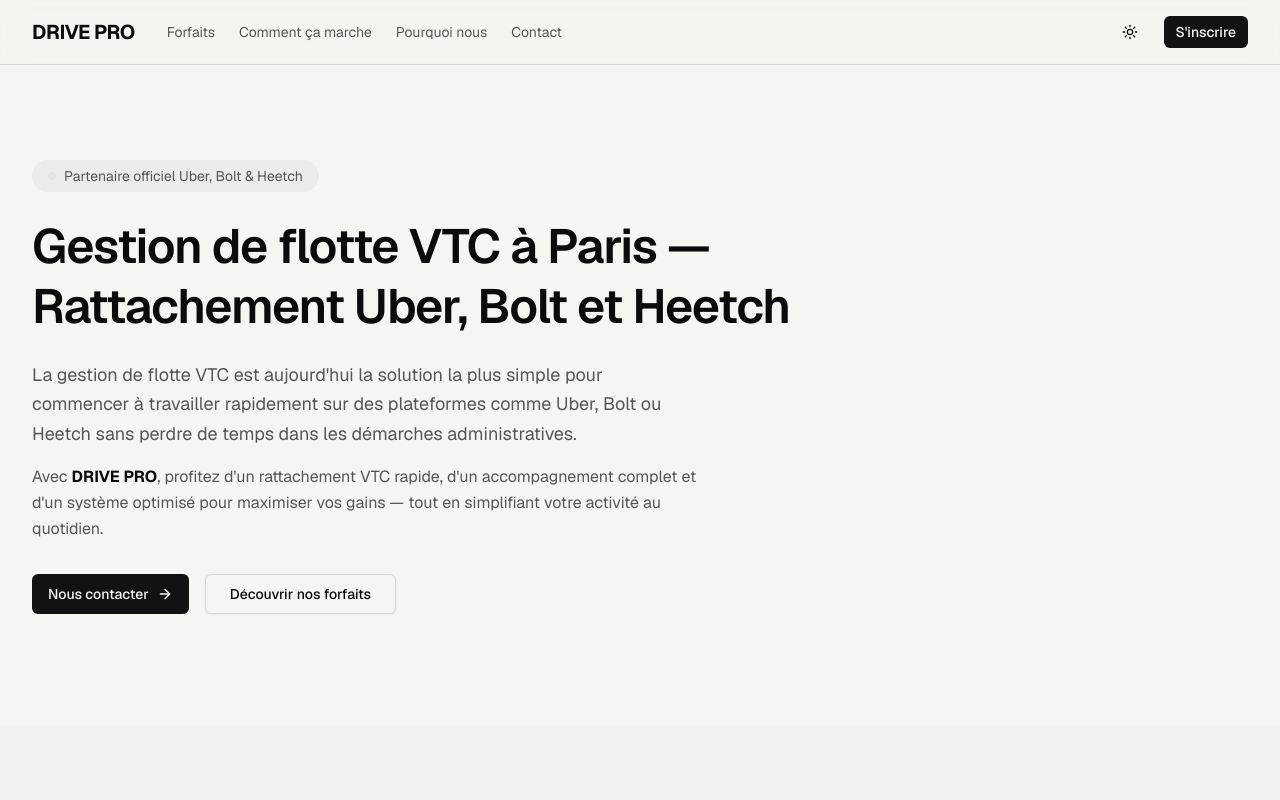
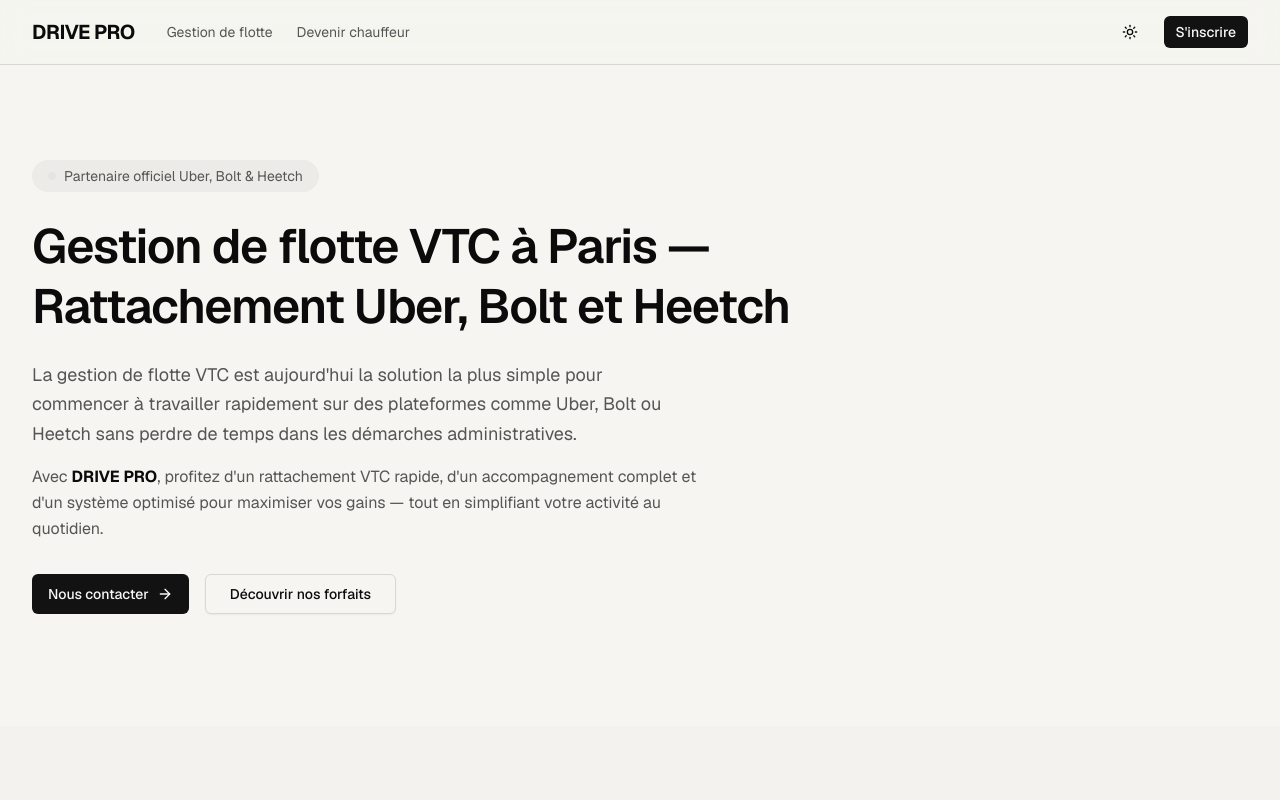
Before and after one commit to karimbdwrk/gestionflottevtc, a Next.js app: page /rattachement-vtc in a window 1280 px wide. Shown: the top 800 px of the page. Built offline with nearby package versions, Linux system fonts and the light colour scheme.

Commit message:
feat: mettre à jour le composant Header pour remplacer les liens obsolètes par des liens vers Gestion de flotte et Inscription

```diff
--- a/components/header.tsx
+++ b/components/header.tsx
@@ -18,17 +18,11 @@ export function Header() {
               DRIVE PRO
             </Link>
             <div className="hidden md:flex items-center gap-6">
-              <Link href="/#forfaits" className="text-sm text-muted-foreground hover:text-foreground transition-colors">
-                Forfaits
+              <Link href="/rattachement-vtc" className="text-sm text-muted-foreground hover:text-foreground transition-colors">
+                Gestion de flotte
               </Link>
-              <Link href="/#process" className="text-sm text-muted-foreground hover:text-foreground transition-colors">
-                Comment ça marche
-              </Link>
-              <Link href="/#reassurance" className="text-sm text-muted-foreground hover:text-foreground transition-colors">
-                Pourquoi nous
-              </Link>
-              <Link href="/#contact" className="text-sm text-muted-foreground hover:text-foreground transition-colors">
-                Contact
+              <Link href="/devenir-chauffeur-vtc" className="text-sm text-muted-foreground hover:text-foreground transition-colors">
+                Devenir chauffeur
               </Link>
             </div>
           </div>
@@ -55,17 +49,11 @@ export function Header() {
         {mobileMenuOpen && (
           <div className="md:hidden py-4 border-t border-border">
             <div className="flex flex-col gap-4">
-              <Link href="/#forfaits" className="text-sm text-muted-foreground hover:text-foreground transition-colors">
-                Forfaits
+              <Link href="/rattachement-vtc" className="text-sm text-muted-foreground hover:text-foreground transition-colors" onClick={() => setMobileMenuOpen(false)}>
+                Gestion de flotte VTC
               </Link>
-              <Link href="/#process" className="text-sm text-muted-foreground hover:text-foreground transition-colors">
-                Comment ça marche
-              </Link>
-              <Link href="/#reassurance" className="text-sm text-muted-foreground hover:text-foreground transition-colors">
-                Pourquoi nous
-              </Link>
-              <Link href="/#contact" className="text-sm text-muted-foreground hover:text-foreground transition-colors">
-                Contact
+              <Link href="/inscription" className="text-sm text-muted-foreground hover:text-foreground transition-colors" onClick={() => setMobileMenuOpen(false)}>
+                Inscription
               </Link>
               <div className="flex flex-col gap-2 pt-4 border-t border-border">
                 {/* <Button variant="ghost" size="sm" className="justify-start">
```
